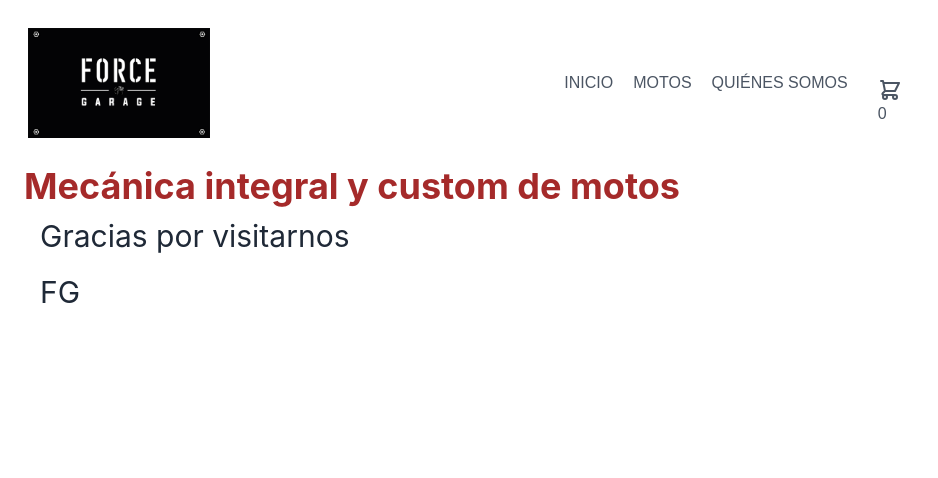
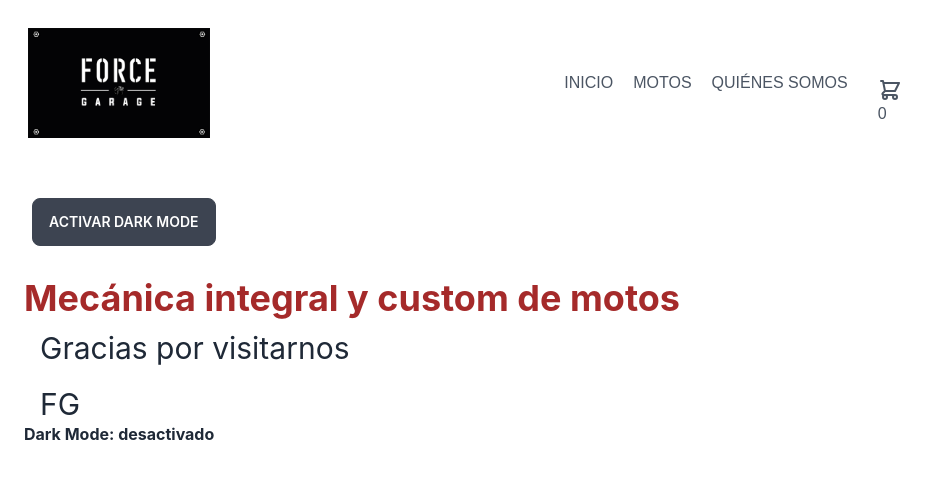
Before and after one commit to MChehin/force-react, a React (Create React App) app: page / in a window 1280 px wide. Shown: the top 478 px of the page, without its empty margins (0-938 px from the left). Built offline with nearby package versions, Linux system fonts and the light colour scheme.

Commit message:
CreaciónToggle

```diff
--- a/src/App.js
+++ b/src/App.js
@@ -13,18 +13,25 @@ import MotoCard from "./components/MotoCard/MotoCard";
 import NotFound404 from "./pages/NotFound404";
 import DetailPage from "./pages/detailpage";
 import About from "./pages/aboutus";
+import { DarkModeContext } from "./components/context/darkModeContext";
+import { useState } from "react";
+import ToggleDarkMode from "./components/ToggleDarkMode/ToggleDarkMode";
 
 
 function App() {
-  const isBackgroundBlack = true;
+
+  const [darkMode, setDarkMode] = useState(false)
+
+  const darkModeHandler = () => {
+    setDarkMode( currentState => !currentState)
+    }
 
   return (
     <>
-      <div
-        className={isBackgroundBlack ? "background-black" : "background-grey"}
-      />
+      <DarkModeContext.Provider value={darkMode}>
       <BrowserRouter>
         <NavBar></NavBar>
+        <ToggleDarkMode darkMode={darkMode} darkModeHandler = {darkModeHandler} />
         <h1
           style={{ color: "brown" }}
           className="text-4xl font-bold self-center right ml-6 "
@@ -41,6 +48,7 @@ function App() {
           <Route path="*" element={<NotFound404 />}/>
         </Routes>
       </BrowserRouter>
+      </DarkModeContext.Provider>
       {/*<Card title= 'Nueva tarjeta' nuevoComponente= {Saludo}></Card>
   <Contador></Contador>*/}
     </>
--- a/src/components/Saludo.jsx
+++ b/src/components/Saludo.jsx
@@ -1,9 +1,21 @@
+import { useContext } from "react"
+import { DarkModeContext } from "./context/darkModeContext"
+
+
+
 const Saludo = (props) => {
+   const darkMode = useContext(DarkModeContext)
+
     return (
         <>
         <h1 className="text-3xl ml-10 pt-3"> Gracias por visitarnos</h1>
         <p className="text-3xl ml-10 pt-5"> FG {props.name}</p>
         <div>  {props.age} </div>
+        <strong className="m-6">
+            { darkMode ? 'Dark Mode: activado' :
+            'Dark Mode: desactivado' }
+
+        </strong>
         </>
     )
 }
--- /dev/null
+++ b/src/components/ToggleDarkMode/ToggleDarkMode.js
@@ -0,0 +1,15 @@
+import { useContext } from "react"
+import { DarkModeContext } from "../context/darkModeContext"
+
+const ToggleDarkMode = ({darkModeHandler}) => {
+
+    const darkMode = useContext(DarkModeContext)
+
+  return (
+    <button
+    onClick={darkModeHandler} className="btn m-8"> {darkMode ? "Desactivar" : "Activar"} Dark Mode
+    </button>
+  )
+}
+
+export default ToggleDarkMode
--- /dev/null
+++ b/src/components/context/darkModeContext.js
@@ -0,0 +1,3 @@
+import { createContext } from "react";
+
+export const DarkModeContext = createContext(false)
```
